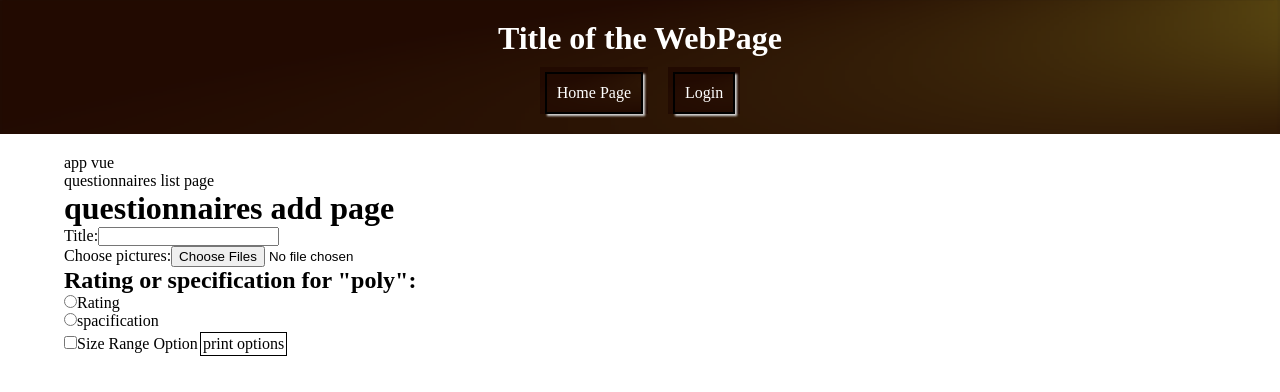
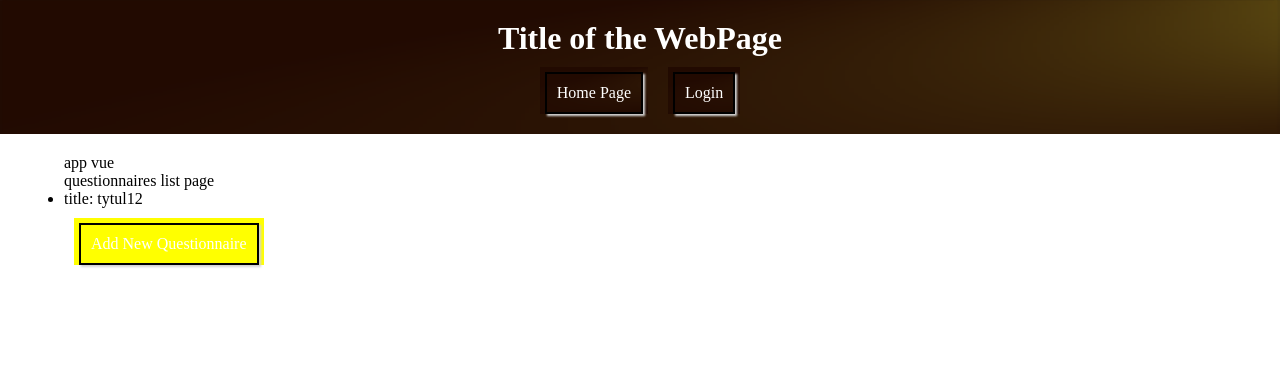
Before and after one commit to Witek120782/questionnaire_web, a Vue app: page /questionnaire in a window 1280 px wide. Shown: the top 392 px of the page. Built offline with nearby package versions, Linux system fonts and the light colour scheme.

Commit message:
questionnaire add & list page logic add

```diff
--- a/src/pages/questionnaires/QAddPage.vue
+++ b/src/pages/questionnaires/QAddPage.vue
@@ -1,7 +1,8 @@
 <template>
 	<div class="wrapper">
+		<base-dialog v-if="isLoading" :ifFlashing="baseDialogFlash" message="loading..." @hide-show="toggleDialog"></base-dialog>
 		<h1>questionnaires add page</h1>
-		<form submit.prevent="addRekord">
+		<form @submit.prevent="submitForm">
 
 			<section class="titleSection">
 				<label for="title">Title:</label>
@@ -50,26 +51,35 @@
 					</div>
 					<div class="setQty" @click="addMoreSizeRangeOptions">add more optins</div>
 				</div>
-				<div class="setQty" @click="printSizeRangesOptions">print options</div>
-
+				<p v-if="error">błąd: {{error}}</p>
 			</div>
+			<button class="setQty">add Rekord</button>
 		</form>
 	</div>
 </template>
 
 <script>
+import { useStore } from 'vuex';
 import {ref} from 'vue';
+import { useRouter } from 'vue-router';
 export default {
 	setup(){
-		const files = ref(['']);
+		const id = Math.floor(Math.random()*99999)
+		const comments = ref('')
+		const error = ref('')
+		const files = ref([])
+		const isLoading = ref(false)
 		const title = ref('')
 		const ratingOrSpec = ref('')
 		const ratingColour = ref('')
 		const ratingDesign = ref('')
 		const sizeRanges = ref('')
-		const sizeRangesOptions = ref([''])
+		const sizeRangesOptions = ref([])
 		const noOfSizeRanges = ref(2)
 		const qtyInPoly = ref('0')
+
+		const store = useStore()
+		const router = useRouter();
 
 		function addMoreSizeRangeOptions(){
 			return noOfSizeRanges.value++
@@ -83,14 +93,42 @@ export default {
 			qtyInPoly.value = no
 		}
 
-		function printSizeRangesOptions(){
-			console.log(sizeRangesOptions.value)
+		async function submitForm(){
+			isLoading.value=true
+			try{
+			store.dispatch('forms/addForm',{
+				formId: title.value + id,
+				title,
+				reqRating: ratingOrSpec.value,
+				ratingColour,
+				ratingDesign,
+				qtyInPoly,
+				comments,
+				sizeRangesOptions
+			})}
+			catch(err){
+			error.value = err.message || 'form upload not completed :-/';
+		}
+		if(files.value.length>0){
+			try{
+				store.dispatch('photos/uploadImages',{
+					formId: title.value + id,
+					imagesList: files.value
+				})
+			}catch(err){
+			error.value = err.message || 'upload images not completed :-/';
+		}
+		}
+		isLoading.value=false
+
+		router.push('/questionnaire')
 		}
 
 		return{
 			addMoreSizeRangeOptions,
+			error,
+			isLoading,
 			noOfSizeRanges,
-			printSizeRangesOptions,
 			title,
 			ratingColour,
 			ratingDesign,
@@ -98,6 +136,7 @@ export default {
 			setQty,
 			sizeRanges,
 			sizeRangesOptions,
+			submitForm,
 			uploadImages,
 			qtyInPoly
 		}
--- a/src/pages/questionnaires/QListPage.vue
+++ b/src/pages/questionnaires/QListPage.vue
@@ -1,3 +1,27 @@
 <template>
-	<div class="wrapper">questionnaires list page</div>
+	<div class="wrapper">questionnaires list page
+		<ul v-for="form in listOfForms" :key="form.formId">
+			<li>title: {{form.title}}</li>
+		</ul>
+		<base-button toLink="/questionnaire/add" mode="link">Add New Questionnaire</base-button>
+	</div>
 </template>
+
+<script>
+import { useStore } from 'vuex'
+import { computed } from 'vue'
+export default {
+	setup(){
+		const store = useStore()
+
+		const listOfForms = computed(()=>{
+			return store.getters['forms/listOfFolderNames']
+		})
+
+		return{
+			listOfForms
+		}
+	}
+
+}
+</script>
--- a/src/pages/questionnaires/QMainPage.vue
+++ b/src/pages/questionnaires/QMainPage.vue
@@ -3,18 +3,13 @@
 				<div class="list">
 					<questionnaries-list/>
 		</div>
-		<div class="newQuest">
-			<questionnaries-add/>
-		</div>
 	</div>
 </template>
 <script>
 import QuestionnariesList from "./QListPage.vue";
-import QuestionnariesAdd from './QAddPage.vue'
 export default {
 	components:{
-		QuestionnariesList,
-		QuestionnariesAdd
+		QuestionnariesList
 	}
 
 }
--- a/src/router.js
+++ b/src/router.js
@@ -3,6 +3,7 @@ import { createRouter, createWebHistory } from 'vue-router';
 import MainPage from './pages/MainPage.vue';
 import AuthPage from './pages/AuthPage.vue';
 import Questionnaire from './pages/questionnaires/QMainPage.vue';
+import QuestionnaireAdd from './pages/questionnaires/QAddPage.vue';
 
 const router = createRouter({
 	history: createWebHistory(),
@@ -10,7 +11,8 @@ const router = createRouter({
 		{path: '/', redirect: '/home' },
 		{path: '/home', component: MainPage},
 		{path: '/auth', component: AuthPage},
-		{path: '/questionnaire', component: Questionnaire}
+		{path: '/questionnaire', component: Questionnaire},
+		{path: '/questionnaire/add', component: QuestionnaireAdd}
 	]
 
 });
--- a/src/store/forms/actions.js
+++ b/src/store/forms/actions.js
@@ -2,6 +2,7 @@ import { defaultDatabase } from '../../firebase.js';
 
 export default{
 	async addForm(context, payload){
+		console.log("in action")
 		const newForm = {
 				id: payload.formId,
 				title: payload.title,
--- a/src/store/forms/getters.js
+++ b/src/store/forms/getters.js
@@ -1,10 +1,10 @@
 export default{
 	listOfFolderNames(state){
-		let formsList = ['']
+		let formsList = []
 		for (const item in state.forms){
 			formsList.push({
-				id: item.formId,
-				title: formsList.title
+				id: state.forms[item].id,
+				title: state.forms[item].title
 			})
 		}
 		return formsList
--- a/src/store/forms/index.js
+++ b/src/store/forms/index.js
@@ -7,8 +7,8 @@ export default{
 	state(){
 		return{
 			forms:[{
-				id:'',
-				title:'',
+				id:'000',
+				title:'tytul12',
 				pictures:'',
 				reqRating: false,
 				reqRatingColour: false,
--- a/src/store/forms/mutations.js
+++ b/src/store/forms/mutations.js
@@ -1,5 +1,7 @@
 export default{
 	addForm(state, payload){
-		state.form.push(payload.newForm)
+		console.log('in add form')
+		state.forms.push(payload)
+		console.log(state.forms)
 	}
 }
--- a/src/store/photos/getters.js
+++ b/src/store/photos/getters.js
@@ -2,7 +2,7 @@ export default{
 	listOfFolderNames(state){
 		let folderNames = ['']
 		for (const item in state.photos){
-			folderNames.push(item.formId)
+			folderNames.push(state.photos[item].formId)
 		}
 		return folderNames
 	},
```
